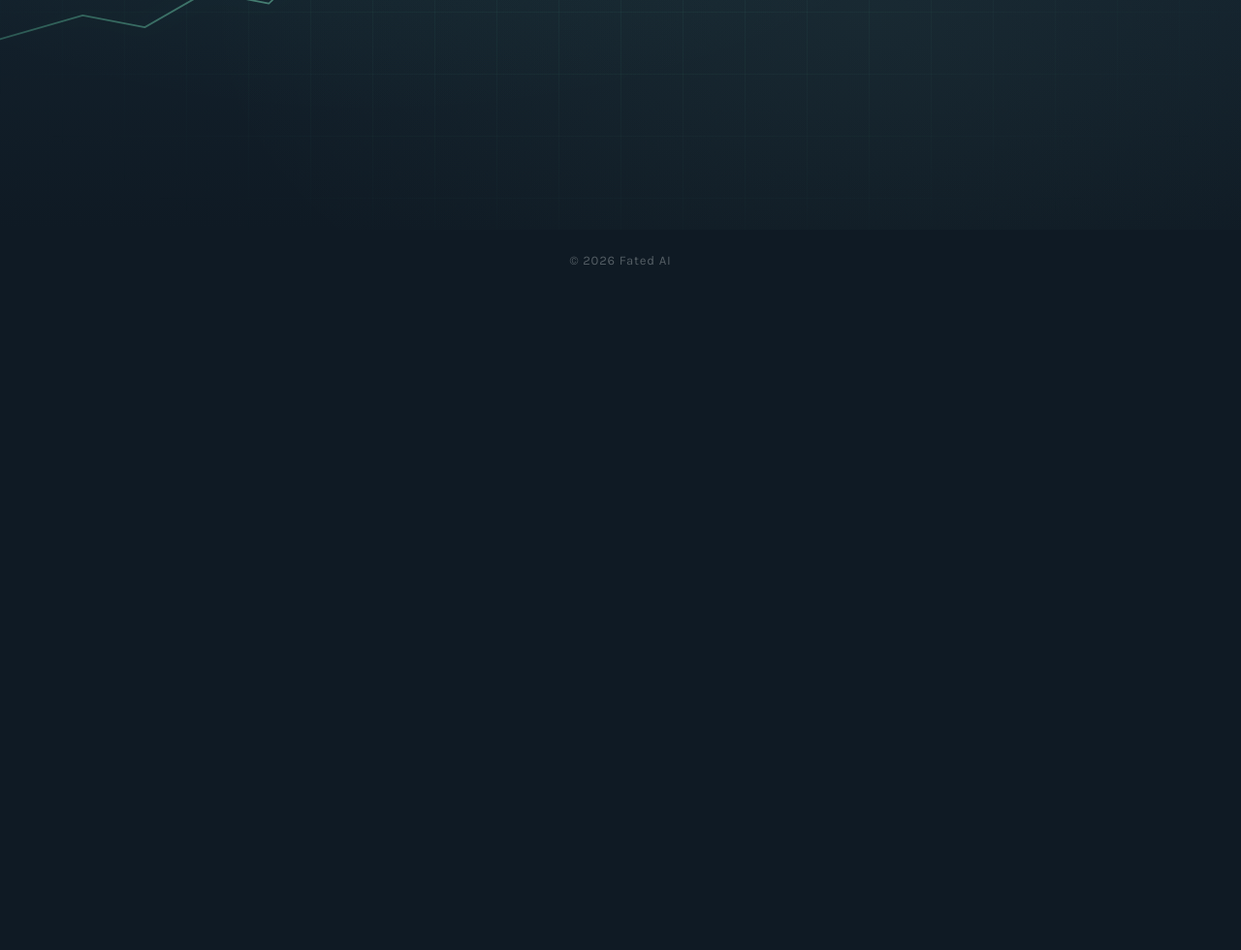
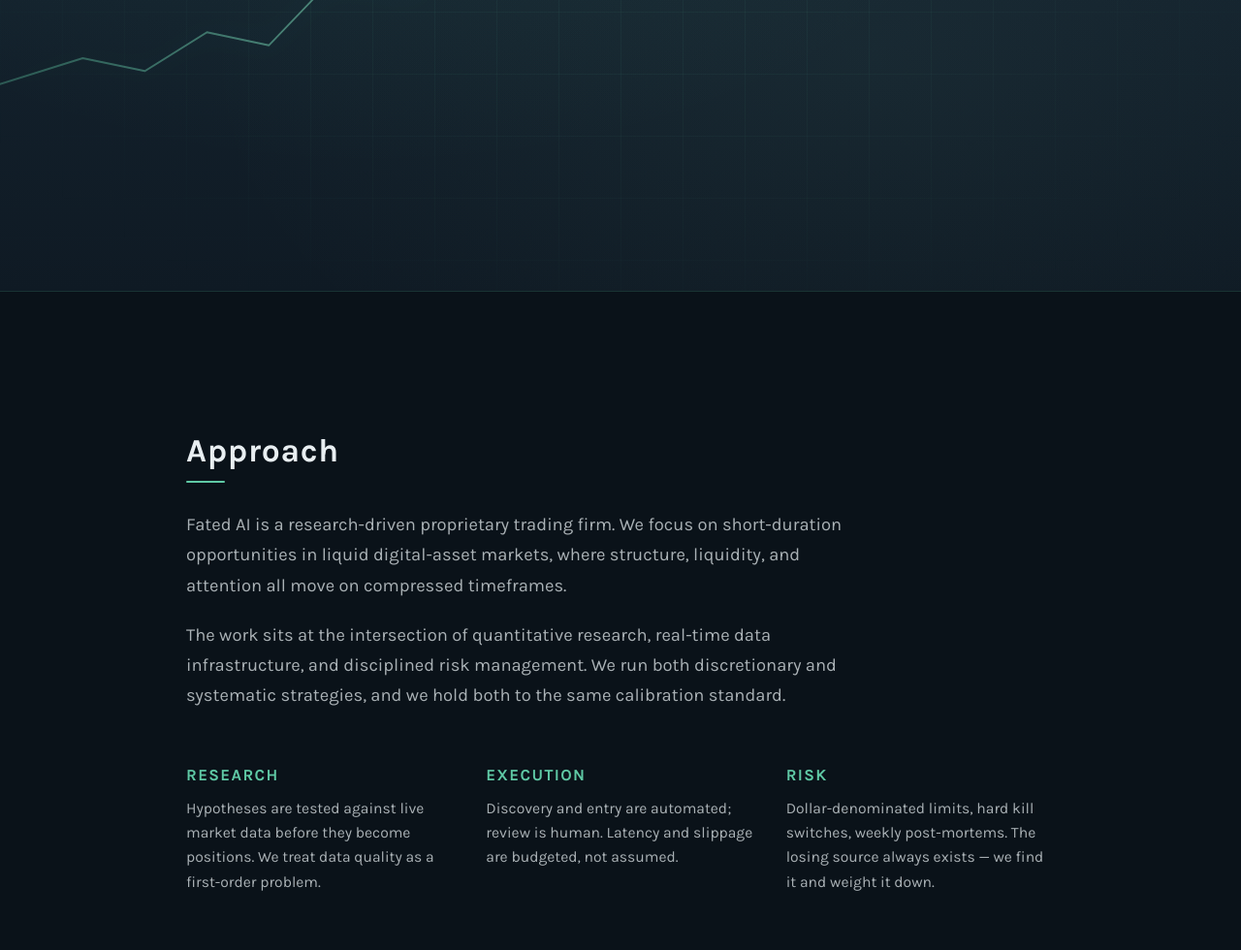
Before and after one commit to laboo1234/fated-website, a plain HTML site: page index.html in a window 1280 px wide. Shown: the part 500-1480 px from the top of the page at 97% size. Before the commit the page ends 800 px from the top, so only its background shows below. Drawn offline with Linux system fonts and the light colour scheme.

Commit message:
Expand site: Approach section with 3 pillars, OG image, social meta tags

```diff
--- a/index.html
+++ b/index.html
@@ -4,11 +4,15 @@
   <meta charset="UTF-8">
   <meta name="viewport" content="width=device-width, initial-scale=1.0">
   <title>Fated AI</title>
-  <meta name="description" content="Traditional thesis meets algorithmic execution.">
+  <meta name="description" content="Research-driven proprietary trading. Traditional thesis meets algorithmic execution.">
   <meta property="og:title" content="Fated AI">
-  <meta property="og:description" content="Traditional thesis meets algorithmic execution.">
+  <meta property="og:description" content="Research-driven proprietary trading. Traditional thesis meets algorithmic execution.">
   <meta property="og:type" content="website">
   <meta property="og:url" content="https://fated.ai">
+  <meta property="og:image" content="https://fated.ai/og.svg">
+  <meta name="twitter:card" content="summary_large_image">
+  <meta name="twitter:title" content="Fated AI">
+  <meta name="twitter:description" content="Research-driven proprietary trading. Traditional thesis meets algorithmic execution.">
   <meta name="theme-color" content="#0f1a24">
   <link rel="icon" type="image/svg+xml" href="favicon.svg">
   <link rel="preconnect" href="https://fonts.googleapis.com">
@@ -34,6 +38,30 @@
       <p class="tagline">Traditional thesis meets algorithmic execution.</p>
     </div>
   </main>
+
+  <section class="approach">
+    <div class="approach-inner">
+      <h2>Approach</h2>
+      <p>Fated AI is a research-driven proprietary trading firm. We focus on short-duration opportunities in liquid digital-asset markets, where structure, liquidity, and attention all move on compressed timeframes.</p>
+      <p>The work sits at the intersection of quantitative research, real-time data infrastructure, and disciplined risk management. We run both discretionary and systematic strategies, and we hold both to the same calibration standard.</p>
+
+      <div class="pillars">
+        <div class="pillar">
+          <h3>Research</h3>
+          <p>Hypotheses are tested against live market data before they become positions. We treat data quality as a first-order problem.</p>
+        </div>
+        <div class="pillar">
+          <h3>Execution</h3>
+          <p>Discovery and entry are automated; review is human. Latency and slippage are budgeted, not assumed.</p>
+        </div>
+        <div class="pillar">
+          <h3>Risk</h3>
+          <p>Dollar-denominated limits, hard kill switches, weekly post-mortems. The losing source always exists — we find it and weight it down.</p>
+        </div>
+      </div>
+    </div>
+  </section>
+
   <footer>
     <p>&copy; 2026 Fated AI</p>
   </footer>
--- a/style.css
+++ b/style.css
@@ -1,11 +1,13 @@
 :root {
   --bg: #0f1a24;
   --bg-accent: #1a2d3a;
+  --bg-deeper: #0a1219;
   --accent: #5fc9a5;
   --accent-soft: #8dd9bf;
   --fg: #e8eef1;
   --fg-dim: rgba(232, 238, 241, 0.72);
   --fg-faint: rgba(232, 238, 241, 0.32);
+  --border: rgba(95, 201, 165, 0.18);
 }
 
 *,
@@ -16,27 +18,28 @@
   padding: 0;
 }
 
+html {
+  scroll-behavior: smooth;
+}
+
 html,
 body {
-  height: 100%;
+  min-height: 100%;
 }
 
 body {
   font-family: 'Karla', system-ui, -apple-system, BlinkMacSystemFont, 'Segoe UI', sans-serif;
   color: var(--fg);
   background: var(--bg);
-  display: flex;
-  flex-direction: column;
-  overflow: hidden;
   -webkit-font-smoothing: antialiased;
   -moz-osx-font-smoothing: grayscale;
 }
 
 .hero {
-  flex: 1;
   position: relative;
   display: grid;
   place-items: center;
+  min-height: 100vh;
   overflow: hidden;
   background:
     radial-gradient(ellipse at 30% 30%, rgba(95, 201, 165, 0.08) 0%, transparent 55%),
@@ -124,14 +127,73 @@
   line-height: 1.5;
 }
 
+.approach {
+  background: var(--bg-deeper);
+  padding: clamp(5rem, 12vw, 9rem) 24px;
+  border-top: 1px solid var(--border);
+}
+
+.approach-inner {
+  max-width: 56rem;
+  margin: 0 auto;
+}
+
+.approach h2 {
+  font-size: clamp(1.6rem, 3vw, 2.1rem);
+  font-weight: 700;
+  letter-spacing: 0.02em;
+  margin-bottom: 1.75rem;
+  color: var(--fg);
+}
+
+.approach h2::after {
+  content: '';
+  display: block;
+  width: 2.5rem;
+  height: 2px;
+  background: var(--accent);
+  margin-top: 0.75rem;
+  border-radius: 2px;
+}
+
+.approach > .approach-inner > p {
+  font-size: clamp(1.02rem, 1.5vw, 1.15rem);
+  color: var(--fg-dim);
+  line-height: 1.7;
+  margin-bottom: 1.25rem;
+  max-width: 44rem;
+}
+
+.pillars {
+  display: grid;
+  grid-template-columns: repeat(auto-fit, minmax(15rem, 1fr));
+  gap: 2rem;
+  margin-top: 3.5rem;
+}
+
+.pillar h3 {
+  font-size: 1.05rem;
+  font-weight: 700;
+  letter-spacing: 0.08em;
+  text-transform: uppercase;
+  color: var(--accent);
+  margin-bottom: 0.85rem;
+}
+
+.pillar p {
+  font-size: 0.98rem;
+  color: var(--fg-dim);
+  line-height: 1.6;
+}
+
 footer {
-  padding: 1.5rem 24px;
+  padding: 1.75rem 24px;
   text-align: center;
   font-size: 0.82rem;
   letter-spacing: 0.06em;
   color: var(--fg-faint);
-  position: relative;
-  z-index: 1;
+  background: var(--bg-deeper);
+  border-top: 1px solid var(--border);
 }
 
 @media (prefers-reduced-motion: reduce) {
@@ -142,4 +204,7 @@
   .content {
     animation: none;
   }
+  html {
+    scroll-behavior: auto;
+  }
 }
```
Also changed, not shown: og.svg (added).
